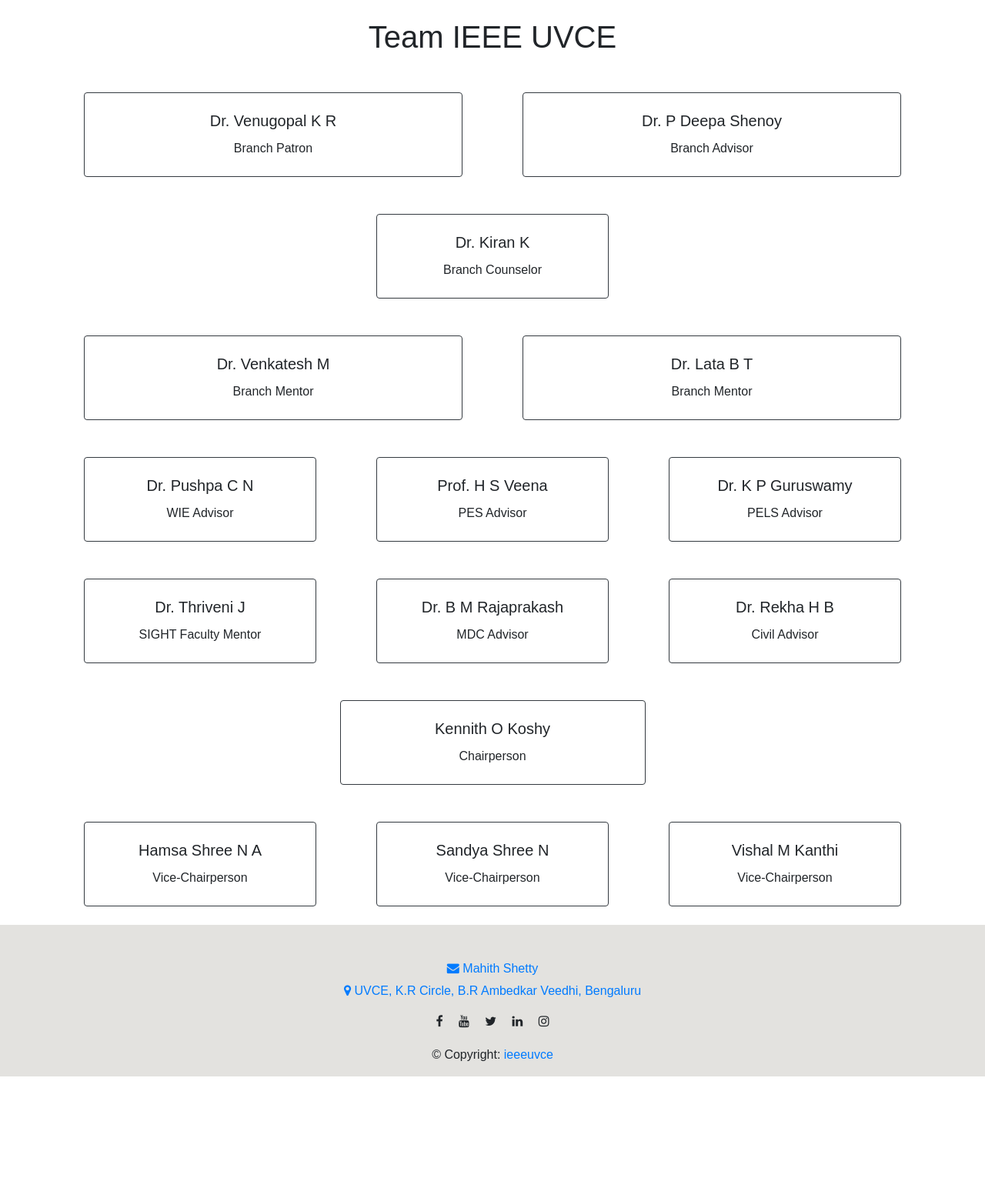
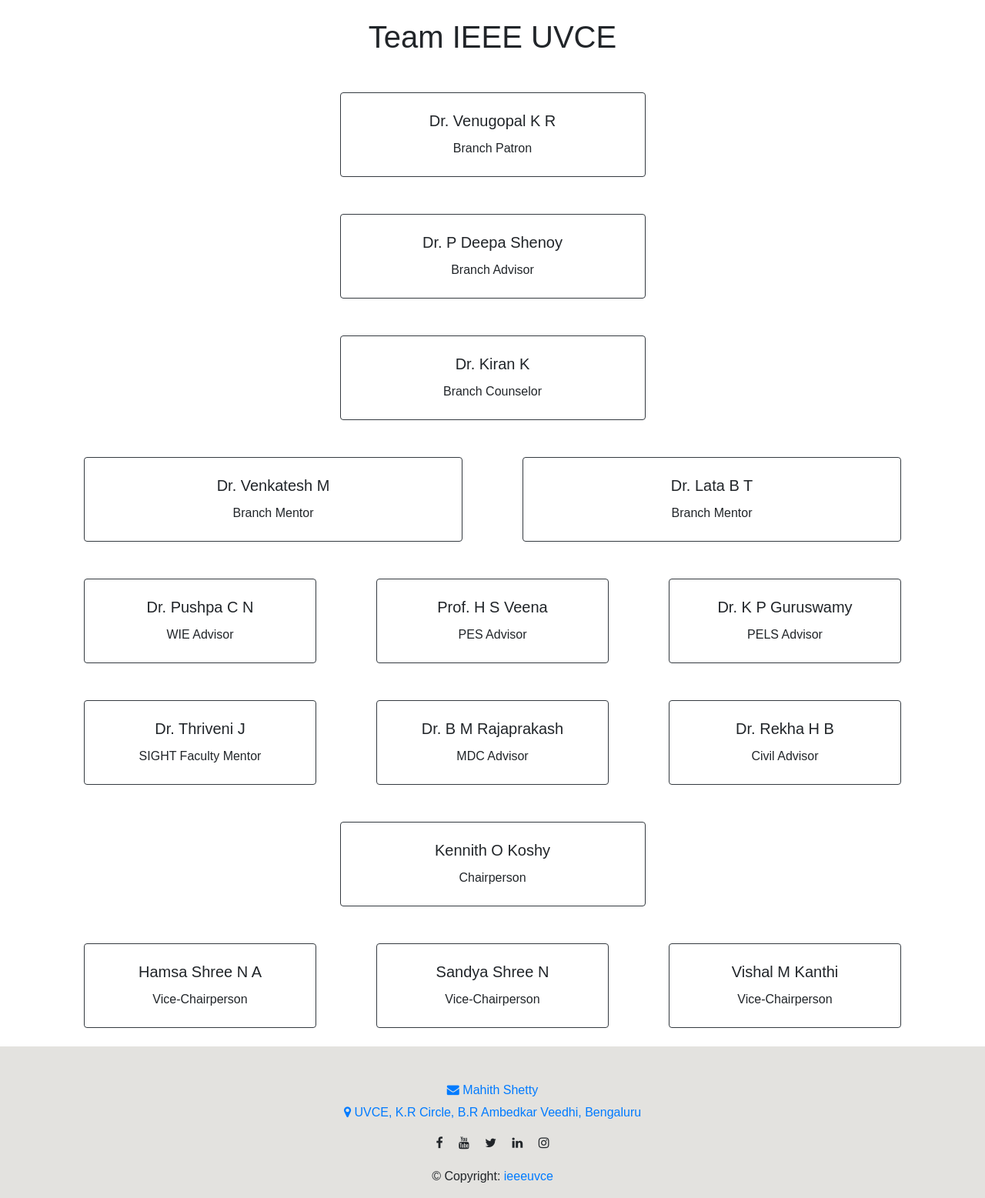
Before and after one commit to rayansailani/IEEE-UVCE, a PHP site: template pages/team.php in a window 1280 px wide. Shown: the part 66-1623 px from the top of the page at 77% size. Before the commit the page ends 1465 px from the top, so only its background shows below. Run offline with PHP 8.4, Linux system fonts and the light colour scheme; the template is opened without the code that fills it, so the values that code supplies are empty; some libraries are stand-ins or nearby versions.

Commit message:
Update team.php

```diff
--- a/pages/team.php
+++ b/pages/team.php
@@ -80,8 +80,8 @@
 	<div class="container">
 
 	<div class="row">
-		<? for($i=0;$i<2;$i++) { ?>
-			<div class="col">
+		<div class="col"></div>
+		<div class="col-5">
 			<div class="card border-dark m-4 text-center">
   				<div class="card-body p-4">
    					<h5 class="card-title"><?=$person[$c]?></h5>
@@ -89,12 +89,27 @@
   				</div>
 			</div>
 		</div>
-		<? $c++; } ?>
+		<div class="col"></div>
 	</div>
 
 	<div class="row">
 		<div class="col"></div>
-		<div class="col">
+		<div class="col-5">
+			<div class="card border-dark m-4 text-center">
+  				<div class="card-body p-4">
+   					<h5 class="card-title"><?=$person[$c+1]?></h5>
+   					<p class="card-text"><?=$post[$c+1]?></p>
+  				</div>
+			</div>
+		</div>
+		<div class="col"></div>
+	</div>
+
+	<? $c+=2; ?>
+
+	<div class="row">
+		<div class="col"></div>
+		<div class="col-5">
 			<div class="card border-dark m-4 text-center">
   				<div class="card-body p-4">
    					<h5 class="card-title"><?=$person[$c]?></h5>
```
Lines whose indentation alone changed are shown as unchanged.
